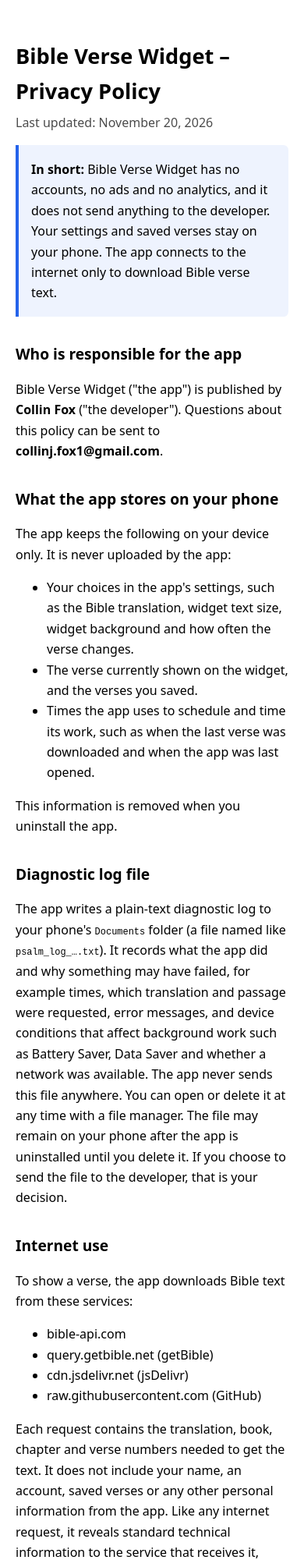
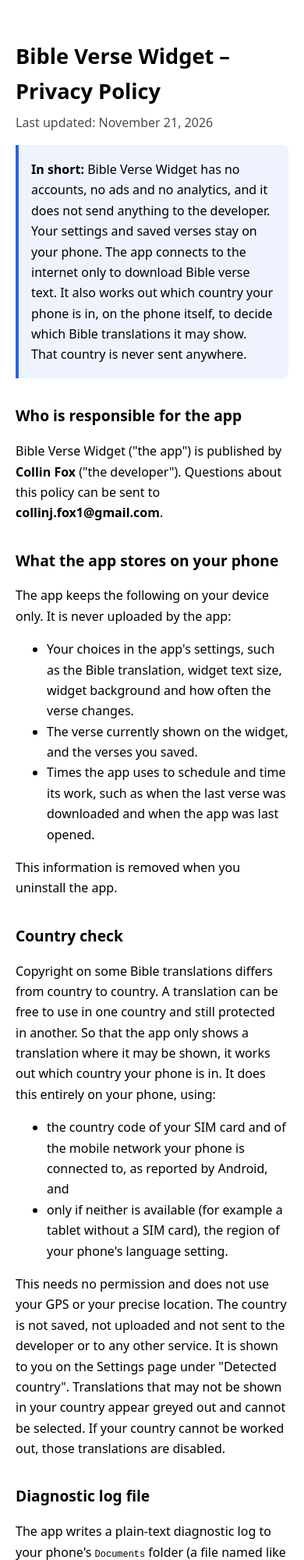
Before and after one commit to cfoxy1/cfoxy1.github.io, a plain HTML site: page bibleversewidget/privacy-policy.html in a window 390 px wide. Shown: the top 2000 px of the page at 78% size. Drawn offline with Linux system fonts and the light colour scheme.

Commit message:
Update privacy-policy.html

```diff
--- a/bibleversewidget/privacy-policy.html
+++ b/bibleversewidget/privacy-policy.html
@@ -18,10 +18,10 @@
 </head>
 <body>
 <h1>Bible Verse Widget – Privacy Policy</h1>
-<p class="updated">Last updated: November 20, 2026</p>
+<p class="updated">Last updated: November 21, 2026</p>
 
 <div class="summary">
-<p><strong>In short:</strong> Bible Verse Widget has no accounts, no ads and no analytics, and it does not send anything to the developer. Your settings and saved verses stay on your phone. The app connects to the internet only to download Bible verse text.</p>
+<p><strong>In short:</strong> Bible Verse Widget has no accounts, no ads and no analytics, and it does not send anything to the developer. Your settings and saved verses stay on your phone. The app connects to the internet only to download Bible verse text. It also works out which country your phone is in, on the phone itself, to decide which Bible translations it may show. That country is never sent anywhere.</p>
 </div>
 
 <h2>Who is responsible for the app</h2>
@@ -36,25 +36,32 @@
 </ul>
 <p>This information is removed when you uninstall the app.</p>
 
+<h2>Country check</h2>
+<p>Copyright on some Bible translations differs from country to country. A translation can be free to use in one country and still protected in another. So that the app only shows a translation where it may be shown, it works out which country your phone is in. It does this entirely on your phone, using:</p>
+<ul>
+  <li>the country code of your SIM card and of the mobile network your phone is connected to, as reported by Android, and</li>
+  <li>only if neither is available (for example a tablet without a SIM card), the region of your phone's language setting.</li>
+</ul>
+<p>This needs no permission and does not use your GPS or your precise location. The country is not saved, not uploaded and not sent to the developer or to any other service. It is shown to you on the Settings page under "Detected country". Translations that may not be shown in your country appear greyed out and cannot be selected. If your country cannot be worked out, those translations are disabled.</p>
+
 <h2>Diagnostic log file</h2>
-<p>The app writes a plain-text diagnostic log to your phone's <code>Documents</code> folder (a file named like <code>psalm_log_….txt</code>). It records what the app did and why something may have failed, for example times, which translation and passage were requested, error messages, and device conditions that affect background work such as Battery Saver, Data Saver and whether a network was available. The app never sends this file anywhere. You can open or delete it at any time with a file manager. The file may remain on your phone after the app is uninstalled until you delete it. If you choose to send the file to the developer, that is your decision.</p>
+<p>The app writes a plain-text diagnostic log to your phone's <code>Documents</code> folder (a file named like <code>psalm_log_….txt</code>). It records what the app did and why something may have failed, for example times, which translation and passage were requested, error messages, whether a translation was switched because of the country check (but not which country your phone is in), and device conditions that affect background work such as Battery Saver, Data Saver and whether a network was available. The app never sends this file anywhere. You can open or delete it at any time with a file manager. The file may remain on your phone after the app is uninstalled until you delete it. If you choose to send the file to the developer, that is your decision.</p>
 
 <h2>Internet use</h2>
 <p>To show a verse, the app downloads Bible text from these services:</p>
 <ul>
+  <li>bible.helloao.org (Free Use Bible API)</li>
   <li>bible-api.com</li>
   <li>query.getbible.net (getBible)</li>
-  <li>cdn.jsdelivr.net (jsDelivr)</li>
-  <li>raw.githubusercontent.com (GitHub)</li>
 </ul>
-<p>Each request contains the translation, book, chapter and verse numbers needed to get the text. It does not include your name, an account, saved verses or any other personal information from the app. Like any internet request, it reveals standard technical information to the service that receives it, such as your IP address and basic device and software details. These services are run by other parties and have their own privacy practices. The developer does not operate them and does not receive this information.</p>
+<p>Each request contains the translation, book, chapter and verse numbers needed to get the text. It does not include your name, an account, saved verses, your country or any other personal information from the app. Like any internet request, it reveals standard technical information to the service that receives it, such as your IP address and basic device and software details. These services are run by other parties and have their own privacy practices. The developer does not operate them and does not receive this information.</p>
 
 <h2>Permissions</h2>
 <ul>
   <li><strong>Internet</strong> – to download Bible verse text, as described above.</li>
   <li><strong>Foreground service</strong> – to show a brief notification while the app refreshes the verse on the widget, so Android lets the refresh finish.</li>
 </ul>
-<p>The app does not ask for access to your contacts, location, camera, microphone, photos or files.</p>
+<p>The app does not ask for access to your contacts, location, camera, microphone, photos or files. (The country check described above uses the country codes Android reports for your SIM card, mobile network and language setting, which need no permission.)</p>
 
 <h2>What the app does not do</h2>
 <ul>
```
